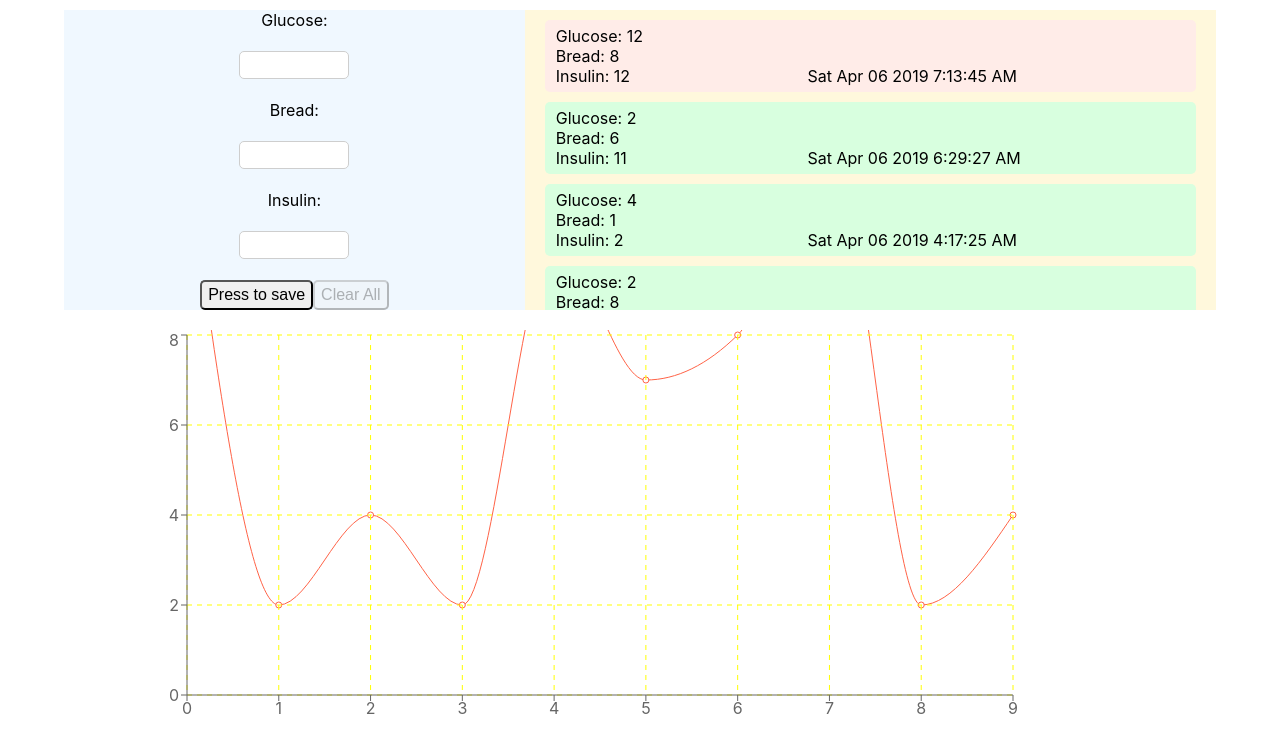
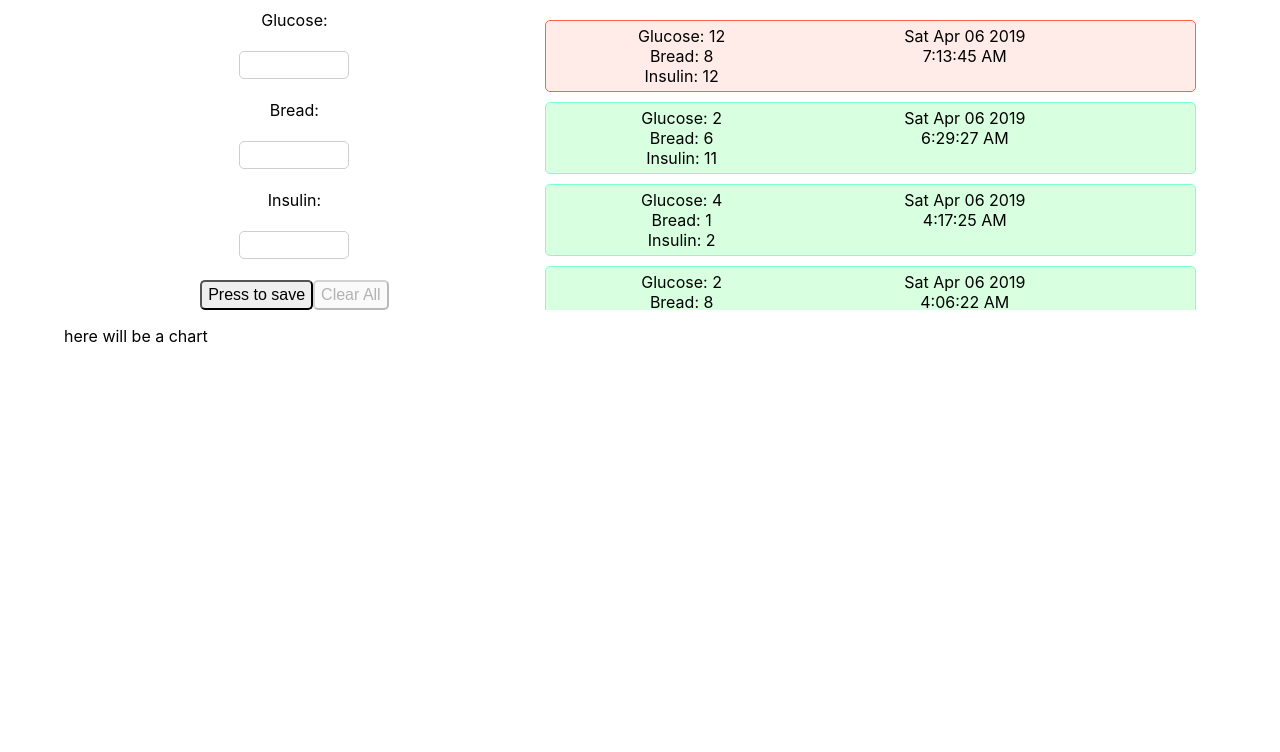
Before and after one commit to sohimazdai/web-svg-chart, a React (Create React App) app: page / in a window 1280 px wide. Shown: the top 752 px of the page. Built offline with nearby package versions, Linux system fonts and the light colour scheme.

Commit message:
#11-remove rechart and prepare to custom chart and other thing

```diff
--- a/package.json
+++ b/package.json
@@ -3,12 +3,10 @@
   "version": "0.1.0",
   "private": true,
   "dependencies": {
-    "@types/recharts": "^1.1.16",
     "react": "^16.8.6",
     "react-dom": "^16.8.6",
     "react-redux": "^6.0.1",
     "react-scripts": "2.1.8",
-    "recharts": "^1.5.0",
     "redux": "^4.0.1",
     "redux-logger": "^3.0.6",
     "typescript": "^3.4.1",
--- a/src/components/chart/Chart.tsx
+++ b/src/components/chart/Chart.tsx
@@ -1,25 +1,14 @@
 import React from 'react';
 import { Note } from '../../interfaces/Notes';
-import { LineChart, Line, XAxis, YAxis, CartesianGrid, Tooltip } from 'recharts';
 import './Chart.css';
+import { ChartBody } from './ChartBody';
 
 export interface ChartProps {
     notes: Note[],
 }
 
 export class Chart extends React.Component<ChartProps> {
-
-
-private renderLineChart = (
-  <LineChart width={document.body.offsetWidth*0.7} height={400} data={this.props.notes.slice(0, 10)}>
-    <Line type="monotone" dataKey="glucose" stroke="tomato" />
-    <CartesianGrid stroke="yellow" strokeDasharray="5 5" />
-    <XAxis />
-    <YAxis dataKey="glucose"/>
-    <Tooltip />
-  </LineChart>
-);
     render() {
-        return <div className={'chart'}>{this.renderLineChart}</div>
+      return <p>here will be a chart</p>
     }
 }
--- /dev/null
+++ b/src/components/chart/ChartBody.tsx
@@ -0,0 +1,18 @@
+import React from 'react';
+import { Note } from '../../interfaces/Notes';
+import './ChartBody.css';
+import { Color, WidthProperty } from 'csstype';
+
+export interface ChartBodyProps {
+    hasXAxis?: boolean;
+    hasYAxis?: boolean;
+    hasNet?: boolean;
+}
+
+export class ChartBody extends React.Component<ChartBodyProps> {
+    render() {
+      return <div className={'chart-body'}>
+          {this.props.children}
+      </div>
+    }
+}
--- a/src/components/notes/List.css
+++ b/src/components/notes/List.css
@@ -1,6 +1,4 @@
 .list {
     width: 60%;
-
-    background-color: cornsilk;
     overflow: scroll;
 }
--- a/src/components/notes/NoteComponent.css
+++ b/src/components/notes/NoteComponent.css
@@ -1,21 +1,24 @@
 .note-component {
+    display: flex;
+
     margin: 10px 20px;
     padding: 5px 10px;
 
     border: 1px solid transparent;
     border-radius: 5px;
 
+    text-align: center;
     flex-direction: row;
 }
 
 .alert {
     background-color: #ffece8;
-    /* border-color: tomato */
+    border-color: tomato
 }
 
 .good {
     background-color: #d8ffdf;
-    /* border-color: aquamarine */
+    border-color: aquamarine
 }
 
 .selected {
@@ -29,8 +32,14 @@
     flex-direction: column;
 }
 
-.note-component_right-column {
-    width: 60%;
+.note-component_middle-column {
+    width: 50%;
     display: inline-block;
     flex-direction: column;
 }
+
+.note-component_right-column {
+    width: 10%;
+    display: inline-block;
+    flex-direction: column;
+}
--- a/src/components/notes/NoteComponent.tsx
+++ b/src/components/notes/NoteComponent.tsx
@@ -26,15 +26,16 @@ export class NoteComponent extends React.Component<NoteComponentProps>{
             <CustomNoteRow string={note.bread} rowTitle='Bread'/>
             <CustomNoteRow string={note.insulin} rowTitle='Insulin'/>
         </div>
+        <div className={'note-component_middle-column'}>
+              <div>{note.date.toDateString()}</div>
+              <div>{note.date.toLocaleTimeString()}</div>
+        </div>
         <div className={'note-component_right-column'}>
             {isSelected && <>
-              <CustomSubmitButton buttonTitle="Edit" onClick={onEditClick} />
-              <CustomSubmitButton buttonTitle="Delete" onClick={onDeleteClick} />
+              <CustomSubmitButton buttonTitle="E" onClick={onEditClick} />
+              <CustomSubmitButton buttonTitle="X" onClick={onDeleteClick} />
             </>}
 
-            <div>
-              {note.date.toDateString() + '  ' + note.date.toLocaleTimeString()}
-            </div>
         </div>
 
     </div>
--- a/src/components/user-input-block/UserInputBlock.css
+++ b/src/components/user-input-block/UserInputBlock.css
@@ -9,7 +9,6 @@
     flex-direction: column;
     justify-content: space-between;
 
-    background-color: aliceblue;
 }
 
 .user-input-block_inputs {
@@ -17,4 +16,5 @@
 }
 
 .user-input-block_buttons {
+
 }
--- a/src/connected-components/user-data-display-block-component/UserDataDisplayBlockComponent.tsx
+++ b/src/connected-components/user-data-display-block-component/UserDataDisplayBlockComponent.tsx
@@ -1,11 +1,10 @@
-import React, { Dispatch } from 'react';
+import React from 'react';
 import './UserDataDisplayBlockComponent.css'
 import { List } from '../../components/notes/List';
-import { notes } from '../../data/notes';
 import { UserInputBlock } from '../../components/user-input-block/UserInputBlock';
 import { Note } from '../../interfaces/Notes';
 import { connect } from 'react-redux';
-import { INotesState, IState, IUserState } from '../../store/state/state';
+import { IState } from '../../store/state/state';
 import { selectNote, changeInputsMode, updateNotes, deleteNote } from '../../store/actions/list';
 import { DispatchWithPayload, ActionWithPayLoad } from '../../interfaces/Redux';
 import uuidv1 from 'uuid';
```
Also changed, not shown: src/app/chartHelper.ts (added, +15 -0 lines), src/components/chart/ChartBody.css (added).
